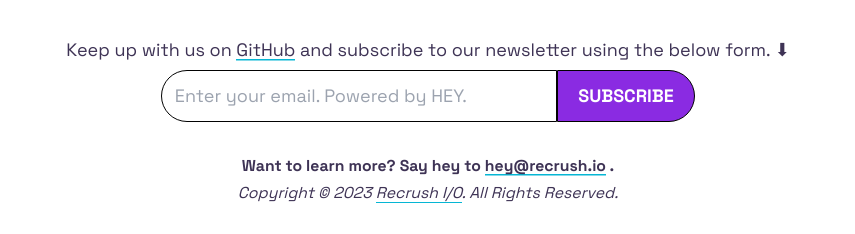
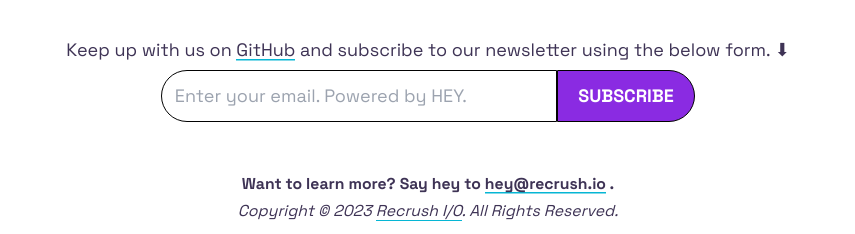
Before and after one commit to recrush/website, an Astro site: page / in a window 1280 px wide. Shown: the part 592-826 px from the top of the page, without its empty margins (212-1067 px from the left). Built offline with nearby package versions, Linux system fonts and the light colour scheme; Astro itself is replaced by a stand-in of ours.

Commit message:
refactor: adjust footer
Signed-off-by: Chojan Shang <psiace@apache.org>

```diff
--- a/src/components/Footer.astro
+++ b/src/components/Footer.astro
@@ -1,7 +1,7 @@
 ---
 ---
 
-<footer class="text-sm leading-[1.75] mb-4">
+<footer class="text-sm leading-[1.75] mt-4">
   <div>
     <p><strong>Want to learn more? Say hey to <a href="mailto:hey@recrush.io">hey@recrush.io</a> .</strong></p>
     <i>Copyright © 2023 <a href="https://recrush.io/" class="hover:underline">Recrush I/O</a>. All Rights Reserved.</i>
```
